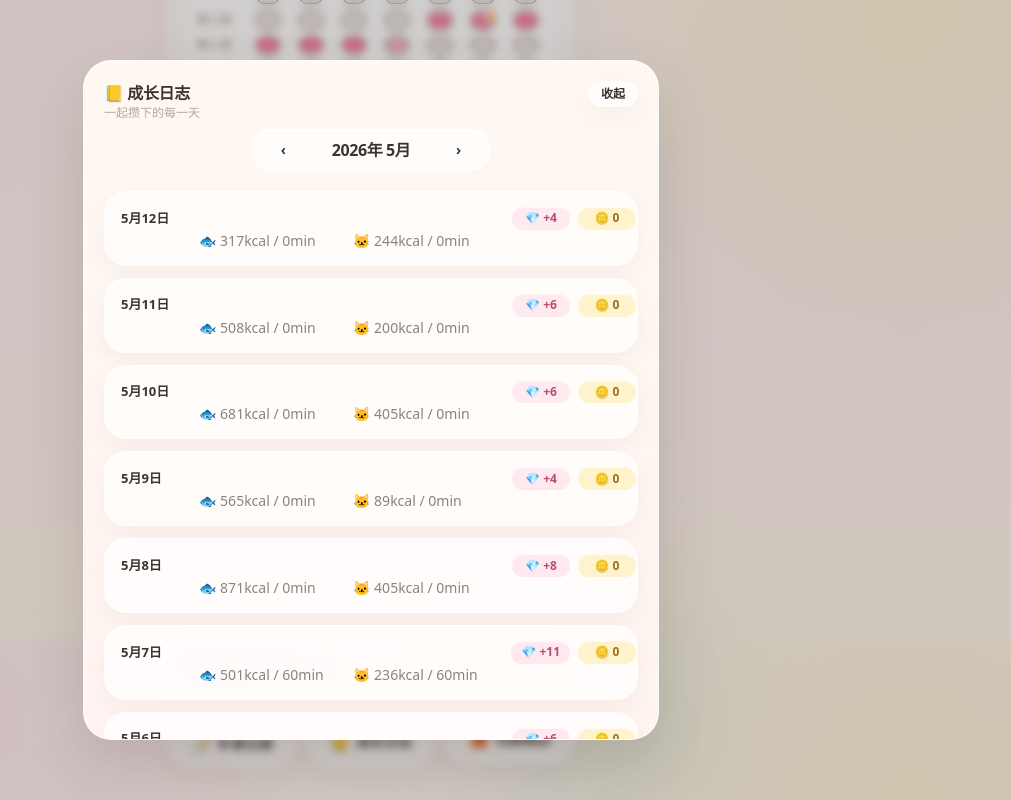
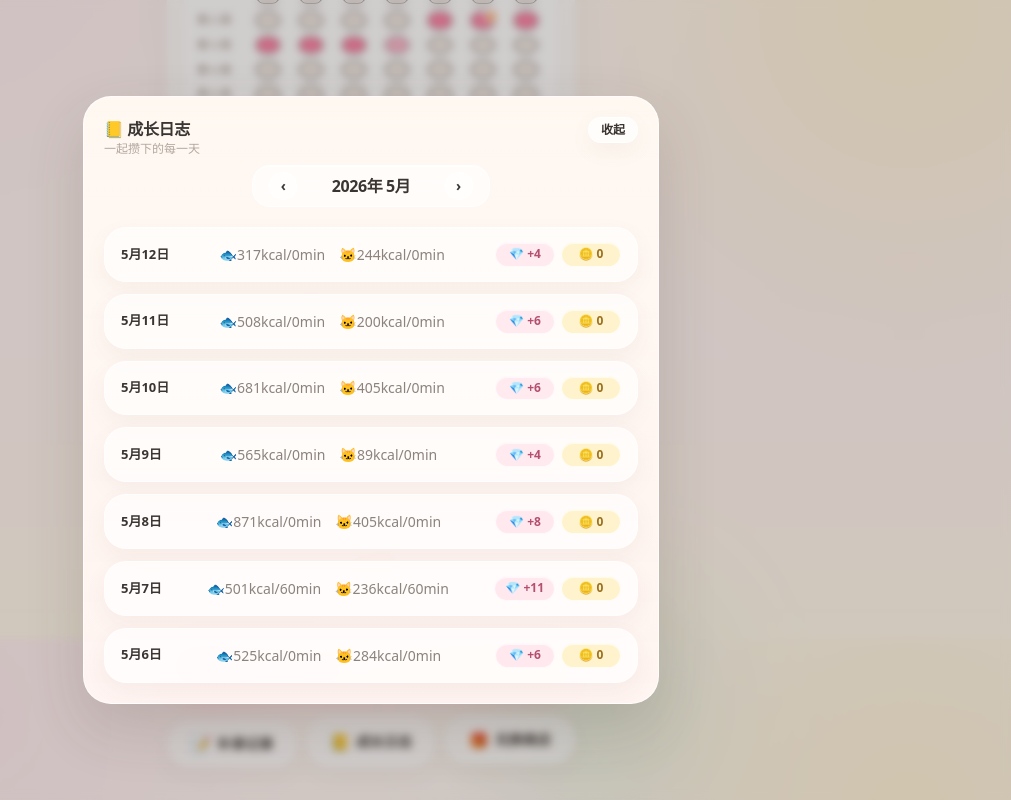
Before and after one commit to JIDAIN/couple_better_game, a Next.js app: page / in a window 1280 px wide. Both pictures are taken after a click on the button "📒 成长日志". Shown: the part 961-1761 px from the top of the page, without its empty margins (269-1280 px from the left). Built offline with nearby package versions, Linux system fonts and the light colour scheme.

Commit message:
Refine record layouts and hydration

```diff
--- a/app/globals.css
+++ b/app/globals.css
@@ -198,6 +198,88 @@ body::before {
   background: rgb(255 255 255 / 0.68);
   box-shadow: var(--shadow-soft);
   padding: 0.875rem 1rem;
+}
+
+.growth-log-item {
+  overflow: hidden;
+}
+
+.growth-log-main {
+  display: grid;
+  grid-template-columns: auto minmax(0, max-content) auto;
+  align-items: center;
+  column-gap: 0.875rem;
+}
+
+.growth-log-date {
+  min-width: 0;
+  white-space: nowrap;
+  font-size: 0.8125rem;
+  font-weight: 700;
+  color: var(--text-main);
+}
+
+.growth-log-metrics {
+  display: flex;
+  min-width: 0;
+  align-items: center;
+  gap: 0.875rem;
+  white-space: nowrap;
+  color: var(--text-muted);
+  font-size: 0.875rem;
+}
+
+.growth-log-rewards {
+  display: flex;
+  align-items: center;
+  justify-self: end;
+  gap: 0.375rem;
+  white-space: nowrap;
+}
+
+.growth-log-rewards .ui-price-pill {
+  min-width: 3.75rem;
+}
+
+.exchange-record-top {
+  display: flex;
+  align-items: center;
+  justify-content: space-between;
+  gap: 0.75rem;
+}
+
+.exchange-record-main {
+  margin-top: 0.5rem;
+  display: flex;
+  min-width: 0;
+  align-items: center;
+  justify-content: flex-start;
+  gap: 0.5rem;
+}
+
+@media (max-width: 560px) {
+  .growth-log-main {
+    grid-template-columns: 1fr auto;
+    row-gap: 0.5rem;
+    column-gap: 0.75rem;
+  }
+
+  .growth-log-date {
+    grid-column: 1;
+    grid-row: 1;
+  }
+
+  .growth-log-rewards {
+    grid-column: 2;
+    grid-row: 1;
+  }
+
+  .growth-log-metrics {
+    grid-column: 1 / -1;
+    grid-row: 2;
+    justify-content: space-between;
+    white-space: normal;
+  }
 }
 
 .ui-soft-panel {
--- a/components/home/ExchangeShop.tsx
+++ b/components/home/ExchangeShop.tsx
@@ -5,6 +5,7 @@ import {
   GEM_CAP,
   useHomeResources,
   type ExchangeCategory,
+  type ExchangeRecord,
   type ResourceKind,
 } from "./HomeResourcesProvider";
 
@@ -77,6 +78,48 @@ function categoryPriceLabel(category: ExchangeCategory) {
 
 function recordPriceLabel(price: number, kind: ResourceKind) {
   return `${resourceIcon(kind)} ${price}`;
+}
+
+function formatExchangeDisplayDate(value: string) {
+  return value.replace(/\s+\d{2}:\d{2}$/, "");
+}
+
+function ExchangeRecordCard({
+  record,
+  onEdit,
+}: {
+  record: ExchangeRecord;
+  onEdit: (recordId: string) => void;
+}) {
+  return (
+    <article className="record-item exchange-record-item">
+      <div className="exchange-record-top">
+        <p className="text-xs font-medium ui-text-muted">
+          {formatExchangeDisplayDate(record.date)}
+        </p>
+        <button
+          type="button"
+          onClick={() => onEdit(record.id)}
+          className="ui-button-secondary ui-action-pill text-[11px] font-semibold"
+        >
+          编辑
+        </button>
+      </div>
+      <div className="exchange-record-main">
+        <p className="min-w-0 flex-1 truncate text-[12px] font-semibold ui-text-main">
+          {record.icon} {record.category}
+          {record.remark ? ` · ${record.remark}` : ""}
+        </p>
+        <span
+          className={`ui-price-pill shrink-0 text-[10px] tabular-nums ${getCategoryChipClass(
+            record.resourceKind,
+          )}`}
+        >
+          {recordPriceLabel(record.price, record.resourceKind)}
+        </span>
+      </div>
+    </article>
+  );
 }
 
 function displayCategoryDescription(category: ExchangeCategory) {
@@ -453,36 +496,11 @@ export function ExchangeShop() {
           {exchangeRecords.length > 0 ? (
             <div className="space-y-1.5">
               {exchangeRecords.slice(0, 3).map((record) => (
-                <article key={record.id} className="record-item">
-                  <div className="flex items-center justify-between gap-2">
-                    <p className="text-xs font-medium ui-text-muted">
-                      {record.date}
-                    </p>
-                    <button
-                      type="button"
-                      onClick={() => openEditRecord(record.id)}
-                      className="ui-button-secondary ui-action-pill text-[11px] font-semibold"
-                    >
-                      编辑
-                    </button>
-                  </div>
-                  <div className="mt-1.5 flex min-w-0 items-center gap-2">
-                    <p
-                      className="min-w-0 truncate text-[12px] font-semibold ui-text-main"
-                      style={{ maxWidth: "calc(100% - 4rem)" }}
-                    >
-                      {record.icon} {record.category}
-                      {record.remark ? ` · ${record.remark}` : ""}
-                    </p>
-                    <span
-                      className={`ui-badge ui-price-pill shrink-0 text-[10px] tabular-nums ${getCategoryChipClass(
-                        record.resourceKind,
-                      )}`}
-                    >
-                      {recordPriceLabel(record.price, record.resourceKind)}
-                    </span>
-                  </div>
-                </article>
+                <ExchangeRecordCard
+                  key={record.id}
+                  record={record}
+                  onEdit={openEditRecord}
+                />
               ))}
             </div>
           ) : (
@@ -646,39 +664,11 @@ export function ExchangeShop() {
               {exchangeRecords.length > 0 ? (
                 <div className="record-list">
                   {exchangeRecords.map((record) => (
-                    <article
+                    <ExchangeRecordCard
                       key={record.id}
-                      className="record-item"
-                    >
-                      <div className="flex items-center justify-between gap-2">
-                        <p className="text-xs font-medium ui-text-muted">
-                          {record.date}
-                        </p>
-                        <button
-                          type="button"
-                          onClick={() => openEditRecord(record.id)}
-                          className="ui-button-secondary ui-action-pill text-[11px] font-semibold"
-                        >
-                          编辑
-                        </button>
-                      </div>
-                      <div className="mt-1.5 flex min-w-0 items-center gap-2">
-                        <p
-                          className="min-w-0 truncate text-[12px] font-semibold ui-text-main"
-                          style={{ maxWidth: "calc(100% - 4rem)" }}
-                        >
-                          {record.icon} {record.category}
-                          {record.remark ? ` · ${record.remark}` : ""}
-                        </p>
-                        <span
-                          className={`ui-badge ui-price-pill shrink-0 text-[10px] tabular-nums ${getCategoryChipClass(
-                            record.resourceKind,
-                          )}`}
-                        >
-                          {recordPriceLabel(record.price, record.resourceKind)}
-                        </span>
-                      </div>
-                    </article>
+                      record={record}
+                      onEdit={openEditRecord}
+                    />
                   ))}
                 </div>
               ) : (
--- a/components/home/GrowthLog.tsx
+++ b/components/home/GrowthLog.tsx
@@ -43,29 +43,23 @@ function formatCoinDelta(value: number) {
 }
 
 function LogCard({ entry }: { entry: GrowthLogEntry }) {
+  const fishLabel = `🐟${entry.fish.deficit}kcal/${entry.fish.minutes}min`;
+  const catLabel = `🐱${entry.cat.deficit}kcal/${entry.cat.minutes}min`;
+
   return (
-    <article className="record-item">
-      <div className="flex flex-col gap-1.5 sm:grid sm:grid-cols-[4.25rem_9rem_9rem_3.75rem_3.75rem] sm:items-center sm:gap-x-2.5 sm:gap-y-0">
-        <div className="flex items-center justify-between gap-2 sm:contents">
-          <p className="truncate text-[13px] font-semibold ui-text-main sm:col-start-1">
-            {formatMonthDay(entry.recordDate)}
-          </p>
-          <div className="flex shrink-0 items-center gap-1.5 sm:col-start-4 sm:col-span-2 sm:justify-self-end">
-            <span className="ui-price-pill ui-chip-primary text-[10px] tabular-nums">
-              💎 +{totalGems(entry)}
-            </span>
-            <span className="ui-price-pill ui-chip-reward text-[10px] tabular-nums">
-              🪙 {formatCoinDelta(entry.coins)}
-            </span>
-          </div>
+    <article className="record-item growth-log-item">
+      <div className="growth-log-main">
+        <div className="growth-log-date">{formatMonthDay(entry.recordDate)}</div>
+        <div className="growth-log-metrics">
+          <span className="whitespace-nowrap">{fishLabel}</span>
+          <span className="whitespace-nowrap">{catLabel}</span>
         </div>
-
-        <div className="flex min-w-0 flex-wrap items-center gap-x-3 gap-y-1 text-sm ui-text-muted sm:contents">
-          <span className="whitespace-nowrap sm:col-start-2">
-            🐟 {entry.fish.deficit}kcal / {entry.fish.minutes}min
+        <div className="growth-log-rewards">
+          <span className="ui-price-pill ui-chip-primary text-[10px] tabular-nums">
+            💎 +{totalGems(entry)}
           </span>
-          <span className="whitespace-nowrap sm:col-start-3">
-            🐱 {entry.cat.deficit}kcal / {entry.cat.minutes}min
+          <span className="ui-price-pill ui-chip-reward text-[10px] tabular-nums">
+            🪙 {formatCoinDelta(entry.coins)}
           </span>
         </div>
       </div>
```
